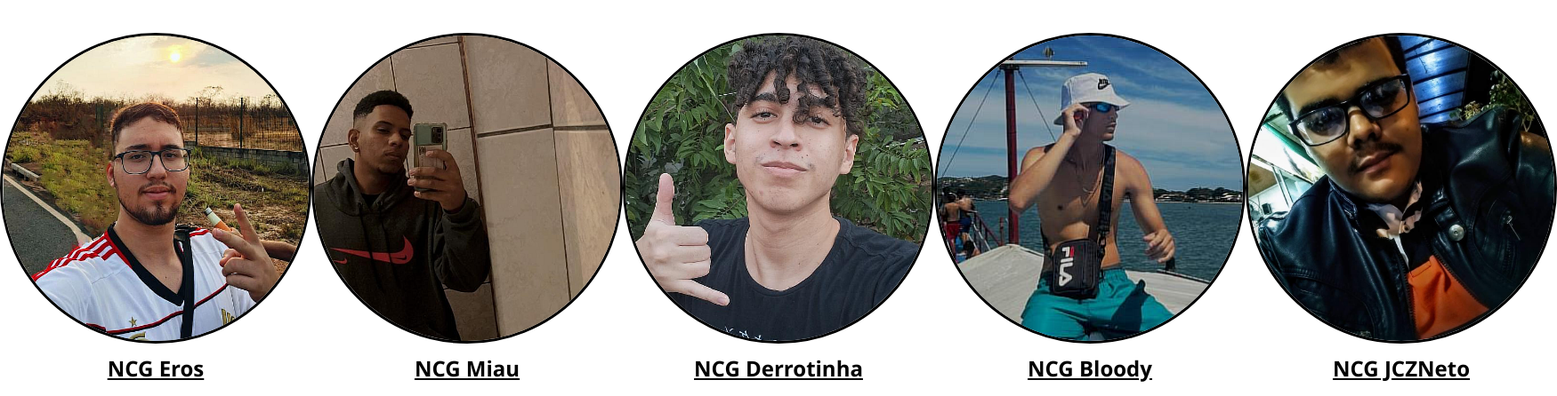
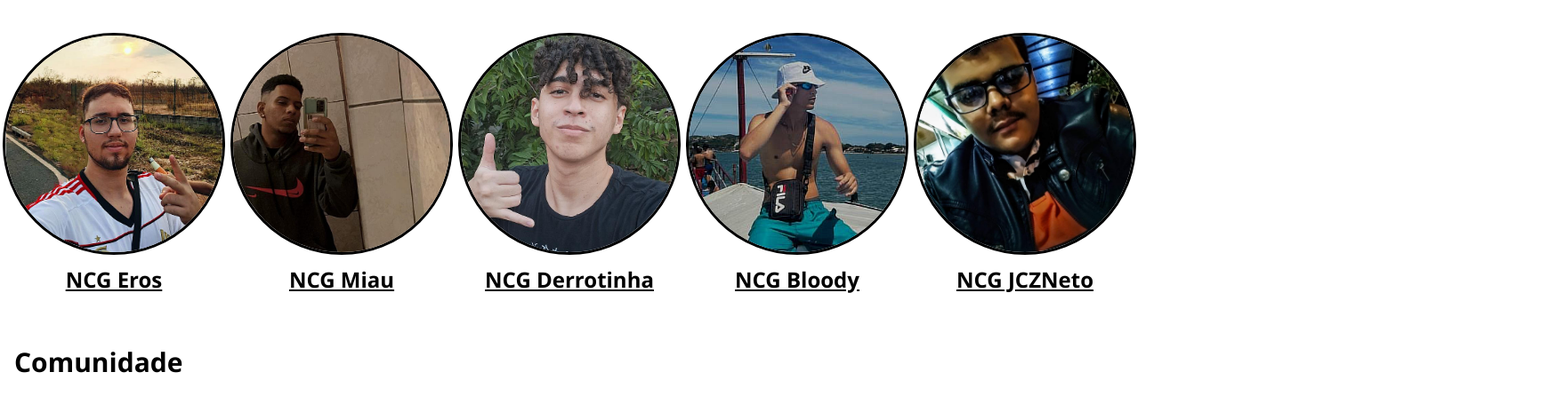
Before and after one commit to carlos11gaia11/NCG-E-Sports, a plain HTML site: page index.html in a window 1280 px wide. Shown: the part 852-1298 px from the top of the page at 89% size, 1750 px wide, since content can reach past the window. Drawn offline with nearby package versions, Linux system fonts and the light colour scheme.

Commit message:
Update index.html

```diff
--- a/index.html
+++ b/index.html
@@ -43,8 +43,8 @@
     }
 
     .player-img {
-      width: 350px;
-      height: 350px;
+      width: 250px;
+      height: 250px;
       border-radius: 50%;
       object-fit: cover;
       border: 3px solid #000;
```
